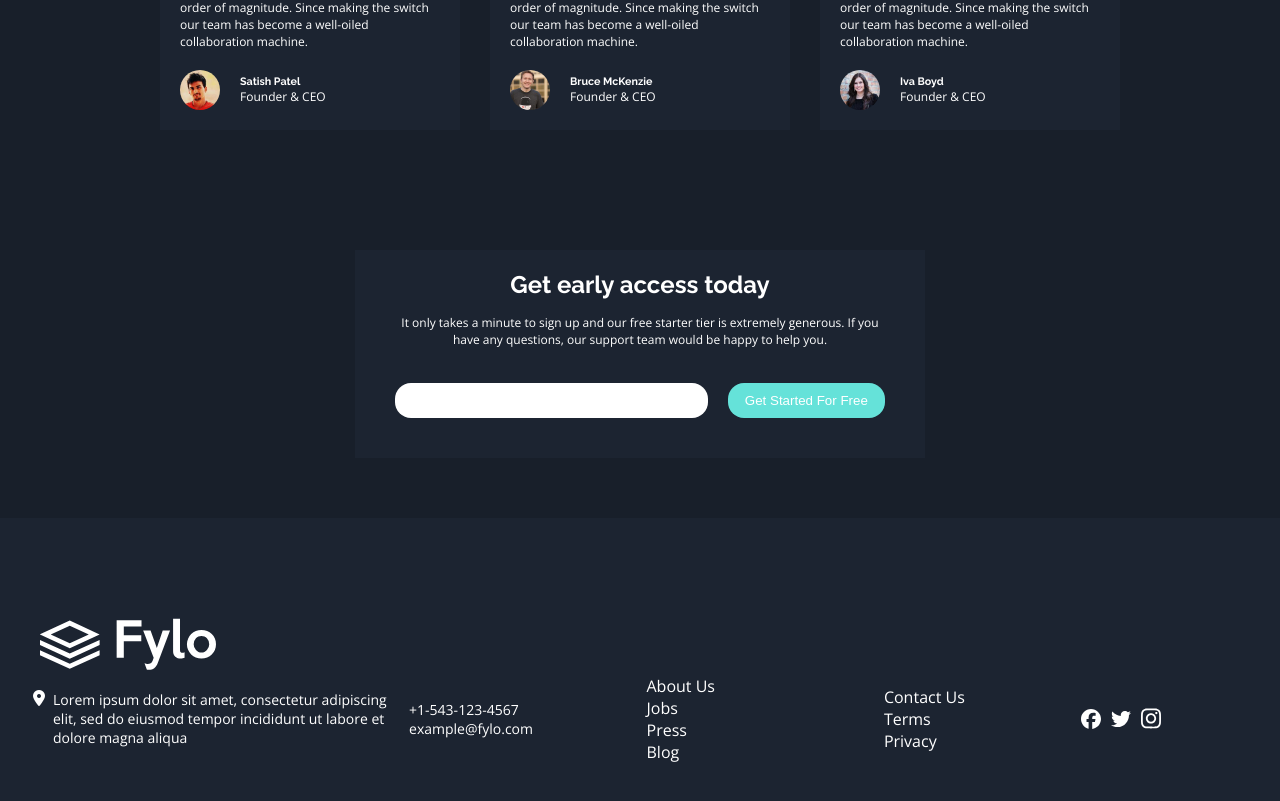
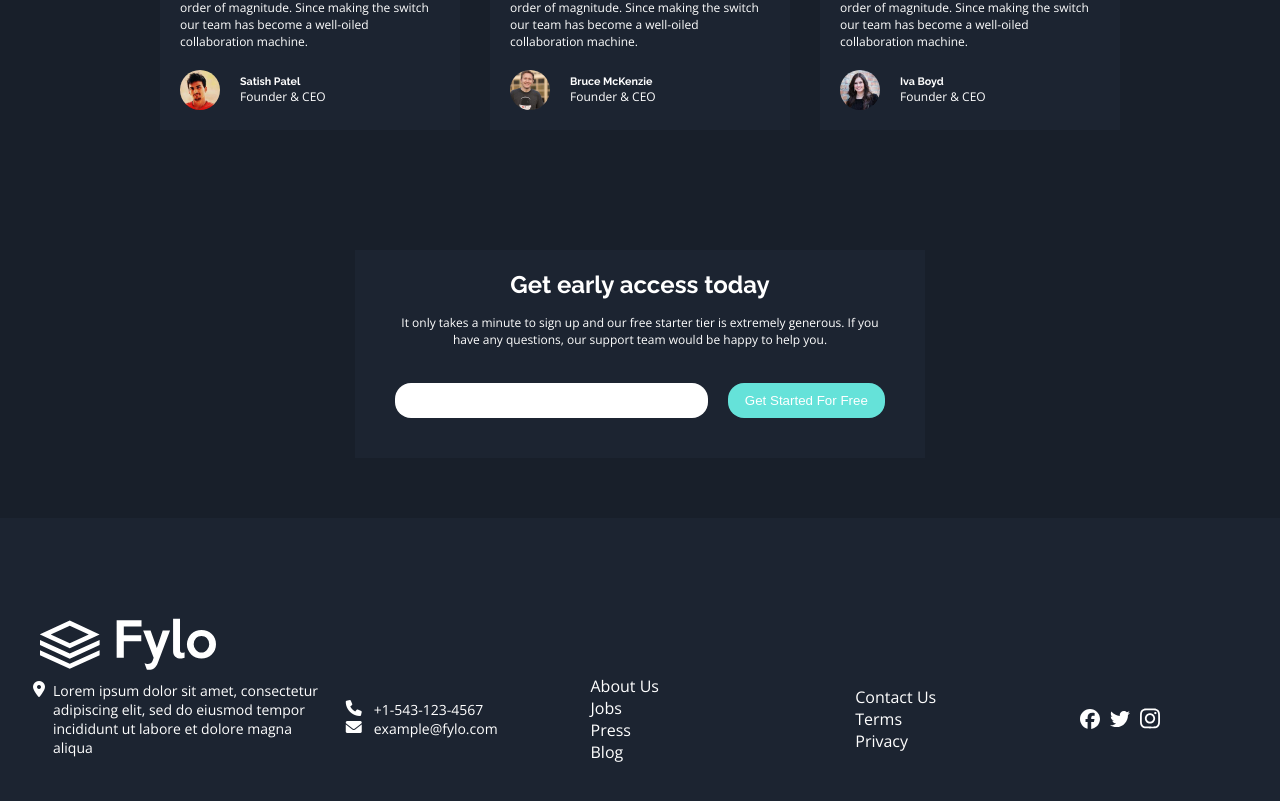
Before and after one commit to nouryy17/fylo-dark-theme-landing-page, a React (Create React App) app: page / in a window 1280 px wide. Shown: the part 1978-2779 px from the top of the page. Built offline with nearby package versions, Linux system fonts and the light colour scheme.

Commit message:
add coding for footer

```diff
--- a/src/style/footer.sass
+++ b/src/style/footer.sass
@@ -27,7 +27,7 @@ footer
                 path
                     fill: $Cyan
         .one
-            flex-basis: 30%
+            flex-basis: 23%
             position: relative
             margin-left: 13px
 
@@ -44,7 +44,34 @@ footer
 
         .tow
             display: block
-            flex-basis: 20%
+            flex-basis: 16%
+            margin-left: 20px
+            p
+                position: relative
+                &:first-of-type
+                    &:after
+                        content: "\f095"
+                        position: absolute
+                        top: 0
+                        left: -20px
+                        width: 30px
+                        height: 30px
+                        font-size: 16px
+                        font-weight: 900
+                        font-family: 'Font Awesome 6 Free'
+                        margin-left: -8px
+                &:nth-of-type(2)
+                    &:after
+                        content: "\f0e0"
+                        position: absolute
+                        top: 0
+                        left: -20px
+                        width: 30px
+                        height: 30px
+                        font-size: 16px
+                        font-weight: 900
+                        font-family: 'Font Awesome 6 Free'
+                        margin-left: -8px
         .three
             flex-basis: 20%
         .four
--- a/src/style/style.css
+++ b/src/style/style.css
@@ -2,7 +2,7 @@ h1, h2, h3, h4, h5, h6 {
   font-family: "Raleway", sans-serif;
 }
 
-p, span, div {
+p, span, div, li {
   font-family: "Open Sans", sans-serif;
 }
 
@@ -112,7 +112,7 @@ h1, h2, h3, h4, h5, h6 {
   font-family: "Raleway", sans-serif;
 }
 
-p, span, div {
+p, span, div, li {
   font-family: "Open Sans", sans-serif;
 }
 
@@ -220,7 +220,7 @@ h1, h2, h3, h4, h5, h6 {
   font-family: "Raleway", sans-serif;
 }
 
-p, span, div {
+p, span, div, li {
   font-family: "Open Sans", sans-serif;
 }
 
@@ -304,7 +304,7 @@ h1, h2, h3, h4, h5, h6 {
   font-family: "Raleway", sans-serif;
 }
 
-p, span, div {
+p, span, div, li {
   font-family: "Open Sans", sans-serif;
 }
 
@@ -380,7 +380,7 @@ footer div .icons svg:hover path {
   fill: hsl(176, 68%, 64%);
 }
 footer div .one {
-  flex-basis: 30%;
+  flex-basis: 23%;
   position: relative;
   margin-left: 13px;
 }
@@ -397,7 +397,35 @@ footer div .one::after {
 }
 footer div .tow {
   display: block;
-  flex-basis: 20%;
+  flex-basis: 16%;
+  margin-left: 20px;
+}
+footer div .tow p {
+  position: relative;
+}
+footer div .tow p:first-of-type:after {
+  content: "\f095";
+  position: absolute;
+  top: 0;
+  left: -20px;
+  width: 30px;
+  height: 30px;
+  font-size: 16px;
+  font-weight: 900;
+  font-family: "Font Awesome 6 Free";
+  margin-left: -8px;
+}
+footer div .tow p:nth-of-type(2):after {
+  content: "\f0e0";
+  position: absolute;
+  top: 0;
+  left: -20px;
+  width: 30px;
+  height: 30px;
+  font-size: 16px;
+  font-weight: 900;
+  font-family: "Font Awesome 6 Free";
+  margin-left: -8px;
 }
 footer div .three {
   flex-basis: 20%;
--- a/src/style/varble.sass
+++ b/src/style/varble.sass
@@ -8,7 +8,7 @@ $Light-Red : hsl(0, 100%, 63%)//(error)
 $White: hsl(0, 0%, 100%)
 h1,h2,h3,h4,h5,h6
    font-family: "Raleway", sans-serif
-p,span,div
+p,span,div,li
    font-family: "Open Sans", sans-serif
 p
    font-size: 14px
```
Also changed, not shown: 1 other file (tests, documents, lock files or other folders).
